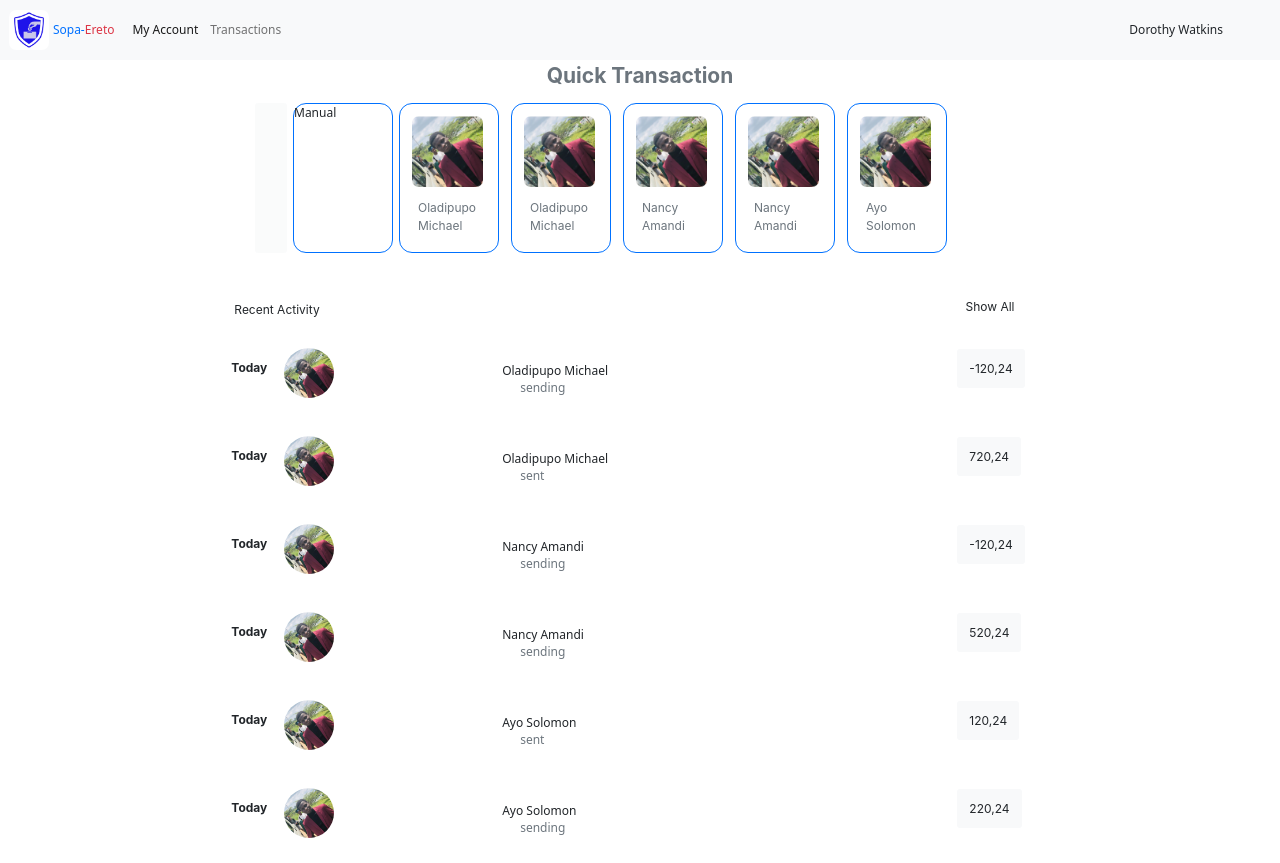
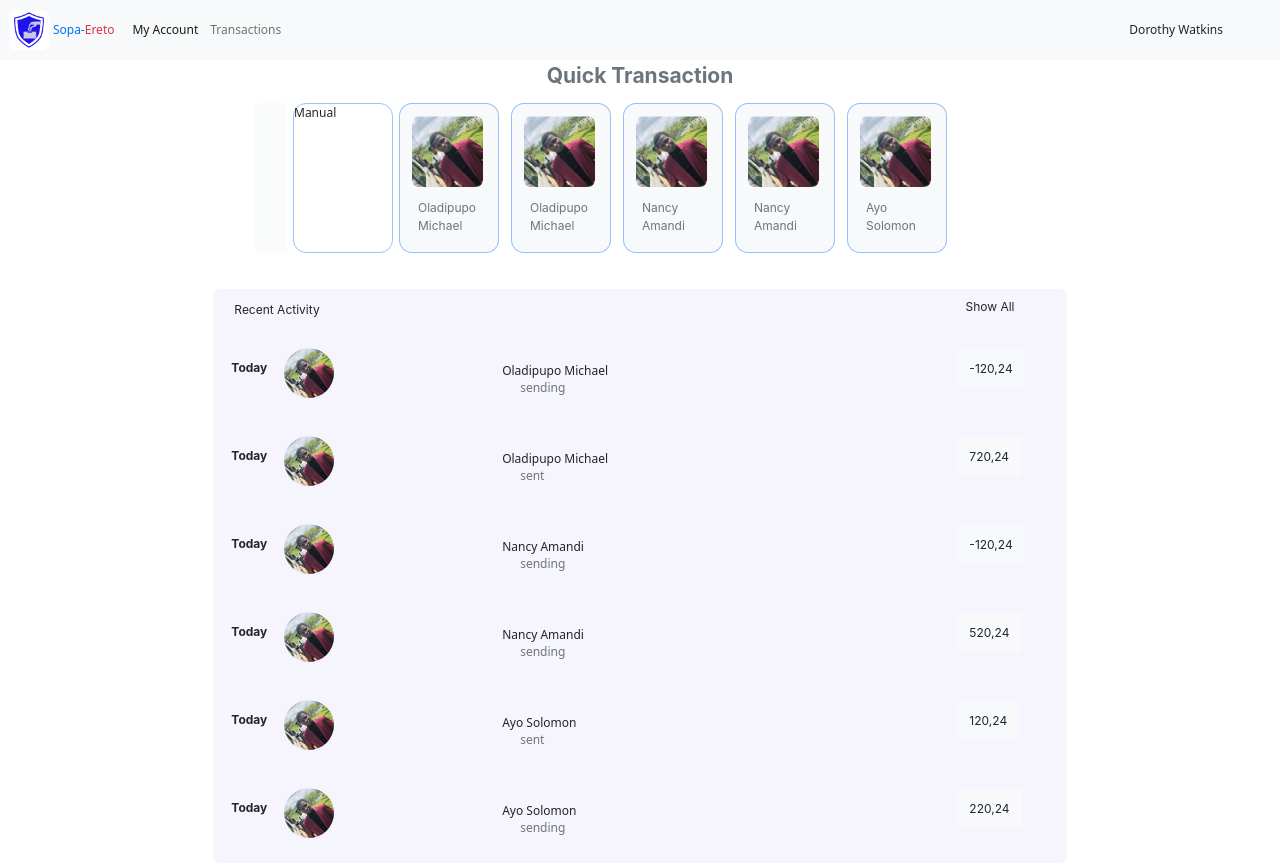
Before and after one commit to Excellence-arch/sopa-ereto, a React (Create React App) app: page /donor in a window 1280 px wide. Shown: the top 863 px of the page. Built offline with nearby package versions, Linux system fonts and the light colour scheme; some icons are missing.

Commit message:
still working on the donor dashboard

```diff
--- a/src/Components/Card.js
+++ b/src/Components/Card.js
@@ -3,7 +3,7 @@ import React from 'react';
 // eslint-disable-next-line react/prop-types
 const Card = ({ name, img, i }) => {
   return (
-    <div key={i} className="borders mx-2 my-card">
+    <div key={i} className="borders mx-2 bg-light">
       <img src={img} width="71px" className="rounds-start rounds-end text-center m-3" />
       <p className="px-3 ms-2 text-muted">{name}</p>
     </div>
--- a/src/Pages/CreatePassword.js
+++ b/src/Pages/BioData.js
@@ -1,7 +1,7 @@
 import React, { useState } from 'react';
 // import { useNavigate } from 'react-router';
 
-const CreatePassword = () => {
+const BioData = () => {
   const [name, setName] = useState();
   const [location, setLocation] = useState();
   const [address, setAddress] = useState();
@@ -71,4 +71,4 @@ const CreatePassword = () => {
   );
 };
 
-export default CreatePassword;
+export default BioData;
--- a/src/Pages/PaymentHistory.js
+++ b/src/Pages/PaymentHistory.js
@@ -5,14 +5,14 @@ const PaymentHistory = () => {
   const data = useSelector((state) => state.transactionReducer.recentActivities);
   return (
     <div className="mt-5">
-      <div className="row mx-auto col-8 bg-white p-3 rounds-start rounds-end">
+      <div className="row mx-auto col-8 bg-pays p-3 rounds-start rounds-end">
         <p className="col-4">Recent Activity</p>
         <p className="btn" style={{ marginTop: '-39px', marginLeft: '350px' }}>
           Show All
         </p>
       </div>
       <table
-        className="col-8 mx-auto bg-white rounds-start rounds-end"
+        className="col-8 mx-auto bg-pays rounds-start rounds-end"
         style={{ marginTop: '-10px' }}>
         {data.map((val, i) => (
           <tr key={i}>
--- a/src/Routes/Accounts.js
+++ b/src/Routes/Accounts.js
@@ -1,6 +1,6 @@
 import React from 'react';
 import { Navigate, Route, Routes } from 'react-router';
-import CreatePassword from '../Pages/CreatePassword';
+import BioData from '../Pages/BioData';
 import Login from '../Pages/Login';
 import PageNotFound from '../Pages/PageNotFound';
 import Register from '../Pages/Register';
@@ -14,7 +14,7 @@ const Accounts = () => {
         <Route path="login" element={<Login />} />
         <Route path="register" element={<Register />} />
         <Route path="verify-email" element={<VerifyEmail />} />
-        <Route path="create-password" element={<CreatePassword />} />
+        <Route path="bio-data" element={<BioData />} />
         <Route path="*" element={<PageNotFound />} />
       </Routes>
     </div>
--- a/src/style.css
+++ b/src/style.css
@@ -75,7 +75,7 @@ p {
 }
 
 .borders {
-  border: 1px solid #0071ff;
+  border: 1px solid #0073ff69;
   cursor: pointer;
   border-radius: 13px;
   height: 150px !important;
```
